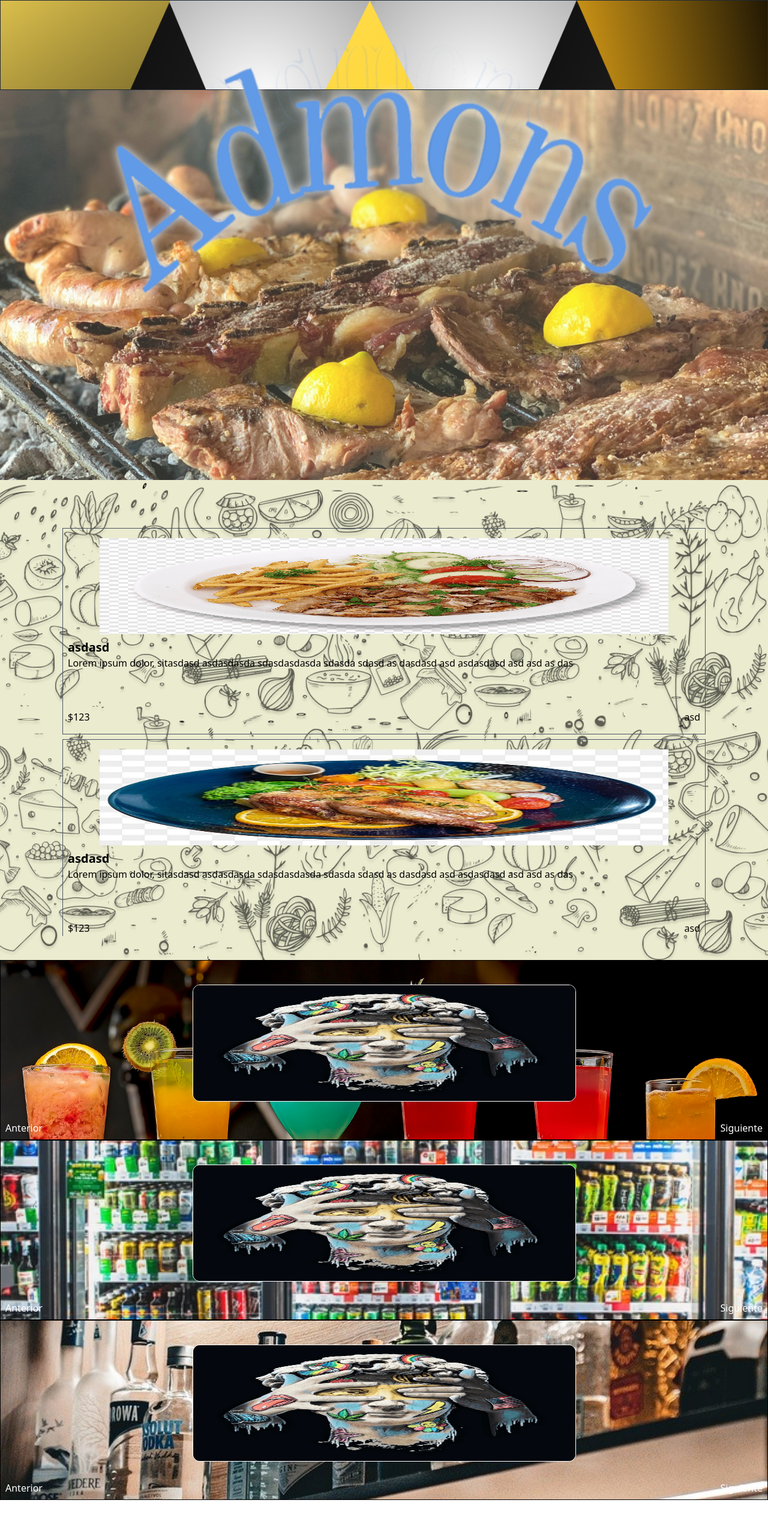
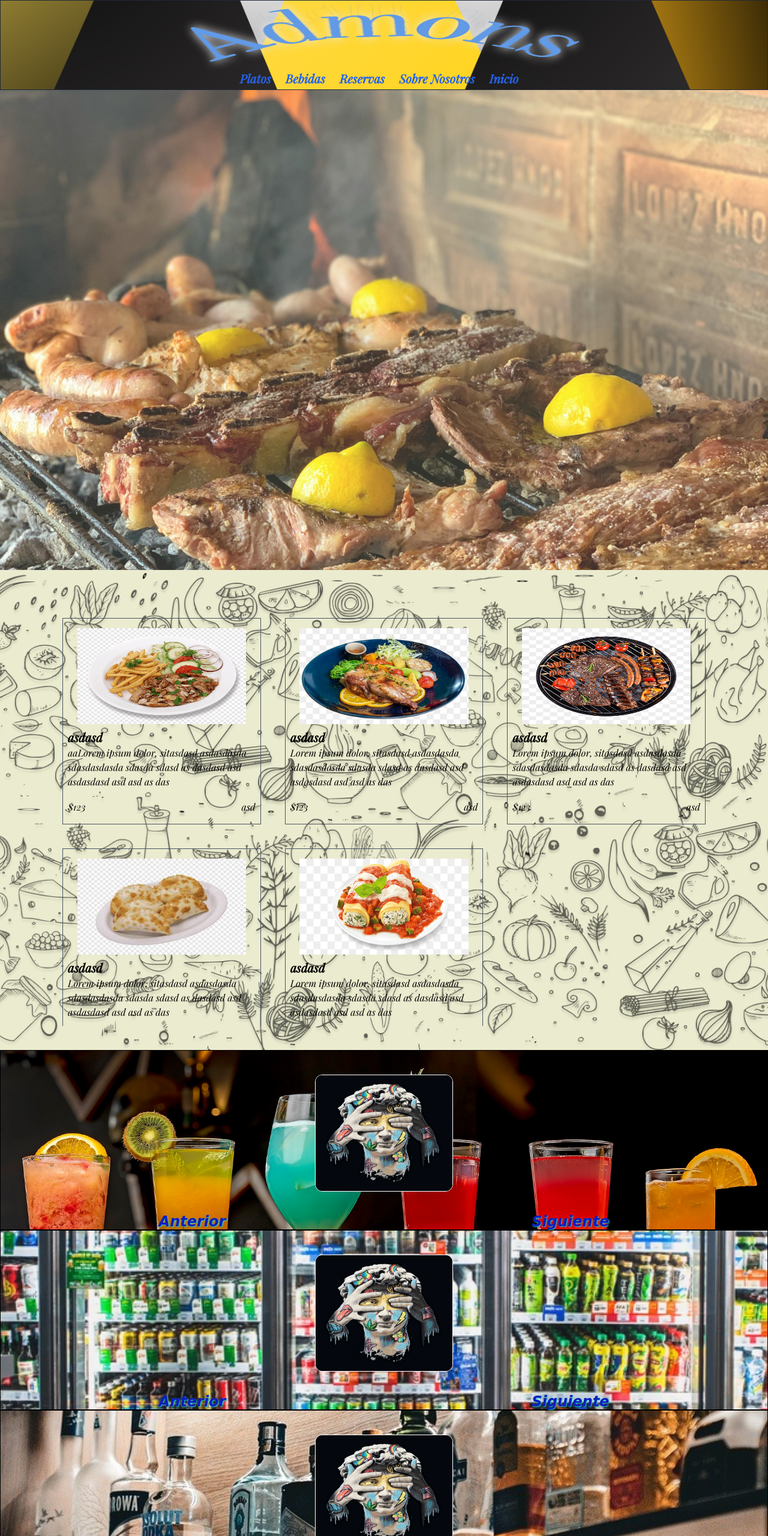
Before and after one commit to rhoxwalls/admons, a website with bundled scripts: page src/index.html in a window 1280 px wide. Shown: the top 2560 px of the page at 60% size. Built offline with nearby package versions, Linux system fonts and the light colour scheme.

Commit message:
ultima actiaulizacion for a long long time

```diff
--- a/src/functions/toogleMenu.js
+++ b/src/functions/toogleMenu.js
@@ -13,10 +13,10 @@ export function toogleMenu(buttonNav, ulNav) {
 
   $ButtonNav.addEventListener("click", () => {
     function desplegarMenu() {
-      if ($UlNav.classList.contains("hidden")) {
-        return $UlNav.classList.remove("hidden"), $UlNav.classList.add("flex");
+      if ($UlNav.classList.contains("phone:hidden")) {
+        return $UlNav.classList.remove("phone:hidden"), $UlNav.classList.add("flex");
       } else {
-        return $UlNav.classList.add("hidden"), $UlNav.classList.remove("flex");
+        return $UlNav.classList.add("phone:hidden"), $UlNav.classList.remove("flex");
       }
     }
     desplegarMenu();
--- a/src/index.html
+++ b/src/index.html
@@ -6,14 +6,9 @@
     <link href="./output.css" rel="stylesheet" />
     <title>Prototipe</title>
   </head>
-  <body>
-    <main
-      id="inicio"
-      class="flex max-w-[100%] min-h-[100vh] mt-0 relative custom-main bg-[url(./Assets/pexels-diego-moreno-3258495-9292084.jpg)] object-cover phone:bg-cover bg-center bg-no-repeat"
-    >
-      <header
-        class="h-[150px] z-30 w-full border border-gray-800 sticky top-0 flex bg-[url(./Assets/ADMONSinLetras.png)] object-cover phone:bg-cover bg-no-repeat"
-      >
+  <body class="font-SansSerif">
+     <header>
+        <nav class="h-[150px] z-30 w-full border border-gray-800 sticky top-0 flex bg-[url(./Assets/ADMONSinLetras.png)] object-cover phone:bg-cover bg-no-repeat laptop:bg-center">
 
           <button
           data-collapse-toggle="mega-menu-icons"
@@ -37,25 +32,93 @@
             />
           </svg>
         </button>
-        <img src="./Assets/lettras.png" alt="letras" class="drop-shadow-[0px_0px_8px_#eee] mx-auto w-[70%] mt-2 absolute top-1 right-2 left-1">
-        <nav class="nav justify-end z-30 w-[90%] mx-auto mt-[40%] hidden">
-          <ul class="flex flex-col items-start pt-2 gap-3 mr-2">
-            <li><a href="#platos">Platos</a></li>
-            <li><a href="#bebidas">Bebidas</a></li>
-            <li><a href="#reservas">Reservas</a></li>
-            <li><a href="#nosotros">Sobre Nosotros</a></li>
-            <li><a href="#inicio">Inicio</a></li>
+        <img src="./Assets/lettras.png" alt="letras" class="
+        drop-shadow-[0px_0px_8px_#eee]
+        phone:mx-auto
+        phone:w-[70%]
+        phone:mt-2
+        phone:absolute
+        phone:top-1
+        phone:right-2
+        phone:left-1
+        phone:h-[170px]
+        max-w-[650px]
+        tablet:static
+        tablet:h-[170px]
+        tablet:min-w-[250px]
+        tablet:mt-0
+        laptop:mr-auto
+        laptop:h-auto
+        laptop:mt-[-10px]
+        laptop:min-w-[250px]
+        ">
+          <ul class="
+          nav
+          phone:justify-end
+          phone:w-[100%]
+          phone:mx-auto
+          phone:hidden
+          phone:flex-col
+          phone:mt-[320px]
+          tablet:mx-auto
+          tablet:absolute
+          tablet:flex
+          tablet:self-end
+          tablet:flex-row
+          tablet:justify-evenly
+          tablet:w-90%
+          font-bold
+          text-blue-600
+          laptop:justify-center
+          laptop:gap-2
+          laptop:text-xl
+          ">
+            <li class="text-end mr-4 py-1"><a href="#platos">Platos</a></li>
+            <li class="text-end mr-4 py-1"><a href="#bebidas">Bebidas</a></li>
+            <li class="text-end mr-4 py-1"><a href="#reservas">Reservas</a></li>
+            <li class="text-end mr-4 py-1"><a href="#nosotros">Sobre Nosotros</a></li>
+            <li class="text-end mr-4 py-1"><a href="#inicio">Inicio</a></li>
           </ul>
         </nav>
       </header>
+    <main id="inicio" class="flex max-w-[100%] min-h-[100vh] mt-0 relative custom-main bg-[url(./Assets/pexels-diego-moreno-3258495-9292084.jpg)] object-cover phone:bg-cover bg-center bg-no-repeat"
+    >
     </main>
     <section id="platos" class="flex h-[100vh] bg-[url(./Assets/BG-menu1.png)] object-cover phone:bg-cover bg-center bg-no-repeat">
-      <div
-        class=" my-auto mx-auto p-10 flex flex-col gap-2 h-[90%] w-[90%]  border-gray-500 overflow-scroll"
-      >
-        <div class="plato h-auto w-[100%] border border-gray-600 flex flex-col p-2">
+      <div class="
+        my-auto
+        mx-auto
+        overflow-scroll
+        p-10
+        gap-2
+        h-[90%]
+        w-[90%]
+        phone:flex
+        phone:flex-col
+        tablet:grid
+        tablet:grid-cols-2
+        tablet:gap-4
+        laptop:grid-cols-3
+        laptop:gap-10
+      ">
+        <div class="plato h-auto max-w-[400px] border border-gray-600 flex flex-col p-2">
           <div class=" w-[90%] self-center">
-            <img src="./Assets/plato1.png" alt="sorpresa de pescado" class="w-full h-40 mb-2 mt-2"/>
+            <img src="./assets/plato1.png" alt="sorpresa de pescado" class="w-full h-40 mb-2 mt-2"/>
+          </div>
+          <div class=" w-full mt-auto h-[150px] flex flex-col justify-between">
+            <div>
+            <h5 class="text-xl font-extrabold">asdasd</h5>
+            <p>aaLorem ipsum dolor, sitasdasd asdasdasda sdasdasdasda sdasda sdasd as dasdasd  asd asdasdasd asd asd as das </p>
+          </div>
+            <div class="flex justify-between  mb-2">
+              <span>$123</span>
+              <button>asd</button>
+            </div>
+          </div>
+        </div>
+        <div class="plato h-auto max-w-[400px] border border-gray-600 flex flex-col p-2">
+          <div class=" w-[90%] self-center">
+            <img src="./assets/plato2.jpg" alt="sorpresa de pescado" class="w-full h-40 mb-2 mt-2"/>
           </div>
           <div class=" w-full mt-auto h-[150px] flex flex-col justify-between">
             <div>
@@ -68,9 +131,9 @@
             </div>
           </div>
         </div>
-        <div class="plato h-auto w-[100%] border border-gray-600 flex flex-col p-2">
+        <div class="plato h-auto max-w-[400px] border border-gray-600 flex flex-col p-2">
           <div class=" w-[90%] self-center">
-            <img src="./Assets/plato2.jpg" alt="sorpresa de pescado" class="w-full h-40 mb-2 mt-2"/>
+            <img src="./assets/plato3.png" alt="sorpresa de pescado" class="w-full h-40 mb-2 mt-2"/>
           </div>
           <div class=" w-full mt-auto h-[150px] flex flex-col justify-between">
             <div>
@@ -83,9 +146,9 @@
             </div>
           </div>
         </div>
-        <div class="plato h-auto w-[100%] border border-gray-600 flex flex-col p-2">
+        <div class="plato h-auto max-w-[400px] border border-gray-600 flex flex-col p-2">
           <div class=" w-[90%] self-center">
-            <img src="./Assets/plato3.png" alt="sorpresa de pescado" class="w-full h-40 mb-2 mt-2"/>
+            <img src="./assets/plato5.jpg" alt="sorpresa de pescado" class="w-full h-40 mb-2 mt-2"/>
           </div>
           <div class=" w-full mt-auto h-[150px] flex flex-col justify-between">
             <div>
@@ -98,24 +161,9 @@
             </div>
           </div>
         </div>
-        <div class="plato h-auto w-[100%] border border-gray-600 flex flex-col p-2">
-          <div class=" w-[90%] self-center">
-            <img src="./Assets/plato5.jpg" alt="sorpresa de pescado" class="w-full h-40 mb-2 mt-2"/>
-          </div>
-          <div class=" w-full mt-auto h-[150px] flex flex-col justify-between">
-            <div>
-            <h5 class="text-xl font-extrabold">asdasd</h5>
-            <p>Lorem ipsum dolor, sitasdasd asdasdasda sdasdasdasda sdasda sdasd as dasdasd  asd asdasdasd asd asd as das </p>
-          </div>
-            <div class="flex justify-between  mb-2">
-              <span>$123</span>
-              <button>asd</button>
-            </div>
-          </div>
-        </div>
-        <div class="plato h-auto w-[100%] border border-gray-600 flex flex-col p-2">
-          <div class=" w-[90%] self-center">
-            <img src="./Assets/plato6.png" alt="sorpresa de pescado" class="w-full h-40 mb-2 mt-2"/>
+        <div class="plato h-auto max-w-[400px] border border-gray-600 flex flex-col p-2">
+          <div class=" w-[90%] laptop:w-[90%] self-center">
+            <img src="./assets/plato6.png" alt="sorpresa de pescado" class="w-full h-40 mb-2 mt-2"/>
           </div>
           <div class=" w-full mt-auto h-[150px] flex flex-col justify-between">
             <div>
@@ -130,28 +178,39 @@
         </div>
       </div>
     </section>
-    <section id="bebidas" class=" h-[100vh] w-[100%] mb-40 ">
+    <section id="bebidas" class=" min-h-[80vh] phone:min-h-[100vh] w-full relative">
 
-<div class="container h-[300px] border border-black min-w-[100%] bg-[url(./Assets/BG-tragos.jpg)] phone:bg-cover bg-center bg-no-repeat">
-  <div id="carousel-tragos" class="relative w-full h-[300px] overflow-hidden">
+<div class="
+container
+h-[300px]
+border
+border-black
+min-w-[100%]
+bg-no-repeat
+bg-center
+bg-[url(./assets/BG-tragos.jpg)]
+phone:bg-cover
+">
+  <div id="carousel-tragos" class="mx-auto phone:w-full tablet:w-[80%] laptop:w-[60%] laptop:bg-center h-[300px] overflow-hidden">
   <div class="carousel-track flex transition-transform duration-700 ease-in-out w-[100%] h-[65%] ">
-    <div class="carousel-item min-w-full"><img src="./Assets/pruva.webp" alt="Imagen 1" class="w-[50%] h-full align-middle mx-auto rounded-xl border-white border self-center mt-10"></div>
-    <div class="carousel-item min-w-full"><img src="./Assets/pruva.webp" alt="Imagen 1" class="w-[50%] h-full align-middle mx-auto rounded-xl border-white border self-center mt-10"></div>
-    <div class="carousel-item min-w-full"><img src="./Assets/pruva.webp" alt="Imagen 1" class="w-[50%] h-full align-middle mx-auto rounded-xl border-white border self-center mt-10"></div>
+    <div class="carousel-item min-w-full"><img src="./assets/pruva.webp" alt="Imagen 1" class="w-[30%] h-full align-middle mx-auto rounded-xl border-white border self-center mt-10"></div>
+    <div class="carousel-item min-w-full"><img src="./assets/pruva.webp" alt="Imagen 1" class="w-[30%] h-full align-middle mx-auto rounded-xl border-white border self-center mt-10"></div>
+    <div class="carousel-item min-w-full"><img src="./assets/pruva.webp" alt="Imagen 1" class="w-[30%] h-full align-middle mx-auto rounded-xl border-white border self-center mt-10"></div>
   </div>
-  <div class="flex justify-between text-white absolute w-full mt-16">
+  <div class="flex justify-between text-white w-full mt-16">
     <button id="prev-tragos" class="prev-button text-white p-2">Anterior</button>
     <button id="next-tragos" class="next-button text-white p-2">Siguiente</button>
   </div>
   </div>
 </div>
 
-<div class="container h-[300px] border border-black min-w-[100%] bg-[url(./Assets/exibidoras.webp)] phone:bg-cover bg-center bg-no-repeat">
-  <div id="carousel-exibidoras" class="relative w-full h-[300px] overflow-hidden">
+<div class="container h-[300px] border border-black min-w-[100%] bg-[url(./assets/exibidoras.webp)] object-contain phone:bg-cover bg-center bg-no-repeat">
+
+  <div id="carousel-exibidoras" class="relative mx-auto phone:w-full tablet:w-[80%] laptop:w-[60%] h-[300px] overflow-hidden">
   <div class="carousel-track flex transition-transform duration-700 ease-in-out w-[100%] h-[65%] ">
-    <div class="carousel-item min-w-full"><img src="./Assets/pruva.webp" alt="Imagen 1" class="w-[50%] h-full align-middle mx-auto rounded-xl border-white border self-center mt-10"></div>
-    <div class="carousel-item min-w-full"><img src="./Assets/pruva.webp" alt="Imagen 1" class="w-[50%] h-full align-middle mx-auto rounded-xl border-white border self-center mt-10"></div>
-    <div class="carousel-item min-w-full"><img src="./Assets/pruva.webp" alt="Imagen 1" class="w-[50%] h-full align-middle mx-auto rounded-xl border-white border self-center mt-10"></div>
+    <div class="carousel-item min-w-full"><img src="./assets/pruva.webp" alt="Imagen 1" class="w-[30%] h-full align-middle mx-auto rounded-xl border-white border self-center mt-10"></div>
+    <div class="carousel-item min-w-full"><img src="./assets/pruva.webp" alt="Imagen 1" class="w-[30%] h-full align-middle mx-auto rounded-xl border-white border self-center mt-10"></div>
+    <div class="carousel-item min-w-full"><img src="./assets/pruva.webp" alt="Imagen 1" class="w-[30%] h-full align-middle mx-auto rounded-xl border-white border self-center mt-10"></div>
   </div>
   <div class="flex justify-between text-white absolute w-full mt-16">
     <button id="prev-exibidoras" class="prev-button text-white p-2">Anterior</button>
@@ -160,12 +219,12 @@
   </div>
 </div>
 
-<div class="container h-[300px] border border-black min-w-[100%] bg-[url(./Assets/BG-licores.jpg)] phone:bg-cover bg-center bg-no-repeat">
-  <div id="carousel-licores" class="relative w-full h-[300px] overflow-hidden">
+<div class="container h-[300px] border border-black min-w-[100%] bg-[url(./assets/BG-licores.jpg)] phone:bg-cover bg-center">
+  <div id="carousel-licores" class="relative mx-auto phone:w-full tablet:w-[80%] laptop:w-[60%] h-[300px] overflow-hidden">
   <div class="carousel-track flex transition-transform duration-700 ease-in-out w-[100%] h-[65%] ">
-    <div class="carousel-item min-w-full"><img src="./Assets/pruva.webp" alt="Imagen 1" class="w-[50%] h-full align-middle mx-auto rounded-xl border-white border self-center mt-10"></div>
-    <div class="carousel-item min-w-full"><img src="./Assets/pruva.webp" alt="Imagen 2" class="w-[50%] h-full align-middle mx-auto rounded-xl border-white border self-center mt-10"></div>
-    <div class="carousel-item min-w-full"><img src="./Assets/pruva.webp" alt="Imagen 3" class="w-[50%] h-full align-middle mx-auto rounded-xl border-white border self-center mt-10"></div>
+    <div class="carousel-item min-w-full"><img src="./assets/pruva.webp" alt="Imagen 1" class="w-[30%] h-full align-middle mx-auto rounded-xl border-white border self-center mt-10"></div>
+    <div class="carousel-item min-w-full"><img src="./assets/pruva.webp" alt="Imagen 2" class="w-[30%] h-full align-middle mx-auto rounded-xl border-white border self-center mt-10"></div>
+    <div class="carousel-item min-w-full"><img src="./assets/pruva.webp" alt="Imagen 3" class="w-[30%] h-full align-middle mx-auto rounded-xl border-white border self-center mt-10"></div>
   </div>
   <div class="flex justify-between text-white absolute w-full mt-16">
     <button id="prev-licores" class="prev-button text-white p-2">Anterior</button>
@@ -175,14 +234,15 @@
 </div>
 
     </section>
-    <section id="reservas" class="min-h-[400px] max-w[600px] m-[0 auto] p-0 bg-[url(./Assets/BG-reservas.png)] object-cover phone:bg-cover bg-center bg-no-repeat"
+    <section id="reservas" class="min-h-screen w-full  mt-auto p-6 bg-[url(./assets/BG-reservas.png)] object-cover phone:bg-cover bg-center bg-no-repeat"
     >
-      <form  method="post" class="items-start">
-        <fieldset class="border border-blue-700 p-2">
-          <legend class="mx-auto text-4xl font-extrabold">Reservas</legend>
+      <form  method="post" class="items-start max-w-[600px] mx-auto">
+        <fieldset class="border border-blue-700 p-2 flex flex-col gap-4">
+          <legend class="mx-auto text-4xl font-extrabold tracking-widest">Reservas</legend>
 
           <label for="comensales">
-            <p>Cantidad de comensales</p>
+            <div class="flex flex-row gap-4">
+            <p class="text-xl font-bold underline">Cantidad de comensales:</p>
             <input
               type="number"
               id="comensales"
@@ -192,10 +252,12 @@
               required
               class="border border-gray-700 focus:outline-lime-600 rounded-lg"
             />
+          </div>
           </label>
 
           <label for="fecha">
-            <p>Fecha</p>
+            <div class="flex flex-row gap-4">
+            <h3 class="text-xl font-bold underline">Fecha:</h3>
             <input
               type="date"
               id="fecha"
@@ -203,18 +265,23 @@
               required
               class="border border-gray-700 focus:outline-lime-600 rounded-lg"
             />
+          </div>
           </label>
 
           <label for="hora">
-            <p>Hora</p>
+            <div class="flex flex-row gap-4">
+            <h3 class="text-xl font-bold underline">Hora:</h3>
             <input type="time" name="hora" id="hora" />
+          </div>
           </label>
 
             <!-- ENTRADAS -->
-            <h3>Selecciona los platillos:</h3>
-          <div id="entrada-container" class="flex flex-col">
-  <label for="entrada">Entrada</label>
+            <h2 class="text-2xl font-bold  mx-auto ">Selecciona los platillos</h2>
+          <div id="entrada-container" class="flex flex-col border-b-2 ">
+  <label for="entrada" class="text-xl font-bold underline">Entrada:</label>
   <div id="entrada" class="flex gap-2 mb-2 flex-col">
+
+    <div class="counter flex gap-3">
       <select  name="platillos[]" class="border border-gray-700 rounded-lg">
         <option value="Entrante1">Entrante 1</option>
         <option value="Entrante2">Entrante 2</option>
@@ -223,19 +290,20 @@
         <option value="Postre 1">Postre 1</option>
         <option value="Postre 2">Postre 2</option>
       </select>
-    <div class="counter flex gap-3">
-      <button class="restar-entrada border rounded-full border-gray-600 p-3 h-6 my-auto flex items-center justify-center" type="button">-</button>
-      <p class="contador-entrada w-7 text-center">0</p>
+      <button class="restar-entrada border rounded-full border-gray-600 p-2 h-6 my-auto flex items-center justify-center" type="button">-</button>
+      <p class="contador-entrada w-5 text-center">0</p>
       <button class="sumar-entrada border rounded-full border-gray-600 p-2 h-6 my-auto flex items-center justify-center" type="button">+</button>
     </div>
-    <button type="button" class="add-entrada bg-green-500 text-white px-2 py-1 rounded">Agregar</button>
+    <button type="button" class="add-entrada bg-green-500 text-white italic rounded-full w-[80px] self-end">Agregar</button>
   </div>
 </div>
 
   <!--PLATO PRINCIAL-->
-  <div id="principal-container" class="">
-  <label for="principal">Plato Principal</label>
+  <div id="principal-container" class="flex flex-col border-b-2 ">
+  <label for="principal" class="text-xl font-bold underline">Plato Principal:</label>
   <div id="principal" class="flex gap-2 mb-2 flex-col">
+
+    <div class="counter flex gap-3">
       <select name="platillos[]" class="border border-gray-700 rounded-lg">
         <option value="Entrante1">Entrante 1</option>
         <option value="Entrante2">Entrante 2</option>
@@ -244,19 +312,20 @@
         <option value="Postre 1">Postre 1</option>
         <option value="Postre 2">Postre 2</option>
       </select>
-    <div class="counter flex gap-3">
-      <button class="restar-principal border rounded-full border-gray-600 p-3 h-6 my-auto flex items-center justify-center" type="button">-</button>
-      <p class="contador-principal w-7 text-center">0</p>
+      <button class="restar-principal border rounded-full border-gray-600 p-2 h-6 my-auto flex items-center justify-center" type="button">-</button>
+      <p class="contador-principal w-5 text-center">0</p>
       <button class="sumar-principal border rounded-full border-gray-600 p-2 h-6 my-auto flex items-center justify-center" type="button">+</button>
     </div>
-    <button type="button" class="add-principal bg-green-500 text-white px-2 py-1 rounded">Agregar</button>
+    <button type="button" class="add-principal bg-green-500 text-white  italic rounded-full w-[80px] self-end">Agregar</button>
   </div>
 </div>
 
   <!-- POSTRE -->
-   <div id="postres-container">
-  <label for="postres">Postres</label>
+   <div id="postres-container" class="flex flex-col border-b-2">
+  <label for="postres" class="text-xl font-bold underline">Postres:</label>
   <div id="postres" class="flex gap-2 mb-2 flex-col">
+
+    <div class="counter flex gap-3">
       <select  name="platillos[]" class="border border-gray-700 rounded-lg">
         <option value="Entrante1">Entrante 1</option>
         <option value="Entrante2">Entrante 2</option>
@@ -265,23 +334,22 @@
         <option value="Postre 1">Postre 1</option>
         <option value="Postre 2">Postre 2</option>
       </select>
-    <div class="counter flex gap-3">
-      <button class="restar-postres border rounded-full border-gray-600 p-3 h-6 my-auto flex items-center justify-center" type="button">-</button>
-      <p class="contador-postres w-7 text-center">0</p>
+      <button class="restar-postres border rounded-full border-gray-600 p-2 h-6 my-auto flex items-center justify-center" type="button">-</button>
+      <p class="contador-postres w-5 text-center">0</p>
       <button class="sumar-postres border rounded-full border-gray-600 p-2 h-6 my-auto flex items-center justify-center" type="button">+</button>
     </div>
-    <button type="button" class="add-postres bg-green-500 text-white px-2 py-1 rounded">Agregar</button>
+    <button type="button" class="add-postres bg-green-500 text-white  italic rounded-full w-[80px] self-end">Agregar</button>
   </div>
 </div>
 </div>
-          <label for="comentarios" class="block text-center">Comentarios o Acotaciones:</label>
+          <label for="comentarios" class="block text-center text-xl font-semibold">Comentarios o Acotaciones</label>
           <textarea id="comentarios" name="comentarios" class="w-full  px-2 py-0 border border-gray-700 rounded-xl"></textarea>
         </fieldset>
         <fieldset
           class="flex justify-center align-middle flex-wrap text-center gap-3 border border-blue-700"
         >
-          <legend class="mx-auto text-4xl font-extrabold">Datos personales</legend>
-        <div class="block mx-auto w-full">
+          <legend class="mx-auto text-4xl font-extrabold tracking-widest">Datos personales</legend>
+        <div class="block mx-auto w-full mt-5">
         <label for="nombre">Nombre</label>
           <input
             type="text"
--- a/src/input.css
+++ b/src/input.css
@@ -1,3 +1,12 @@
+@layer base {
+  @font-face {
+    font-family: 'SansSerif';
+    font-style: normal;
+    font-weight: 400;
+    src: url("./Fonts/Serif.ttf") format('truetype');
+  }
+}
+
 @tailwind base;
 @tailwind components;
 @tailwind utilities;
@@ -21,3 +30,14 @@
       z-index: 10;
     }
   }
+
+
+  .prev-button, .next-button{
+    font-style: italic;
+    font-family: cursive;
+    font-size: 1.5rem;
+    font-weight:600;
+    color:#0E1DBE;
+    text-shadow: 1px 1px 2px #1CD6D9;
+    margin-top: 0;
+  }
--- a/tailwind.config.js
+++ b/tailwind.config.js
@@ -20,6 +20,9 @@ module.exports = {
       // => @media (min-width: 1280px) { ... }
     },
     extend: {
+      fontFamily: {
+        SansSerif: ['SansSerif', 'sans-serif'], // Fallback a sans-serif
+      },
       backgroundImage: {
         "hero-pattern": "url('/src/hero-pattern.jpg')",
       },
```
Also changed, not shown: src/functions/functionsForm.js (+19 -15 lines), dist/styles.css, src/Fonts/CALIBRI.TTF (added), src/Fonts/CANDARA.TTF (added), src/Fonts/Callie.ttf (added), src/Fonts/Sans-Serif.ttf (added), src/Fonts/Serif.ttf (added), src/output.css. Lines whose indentation alone changed are shown as unchanged.
